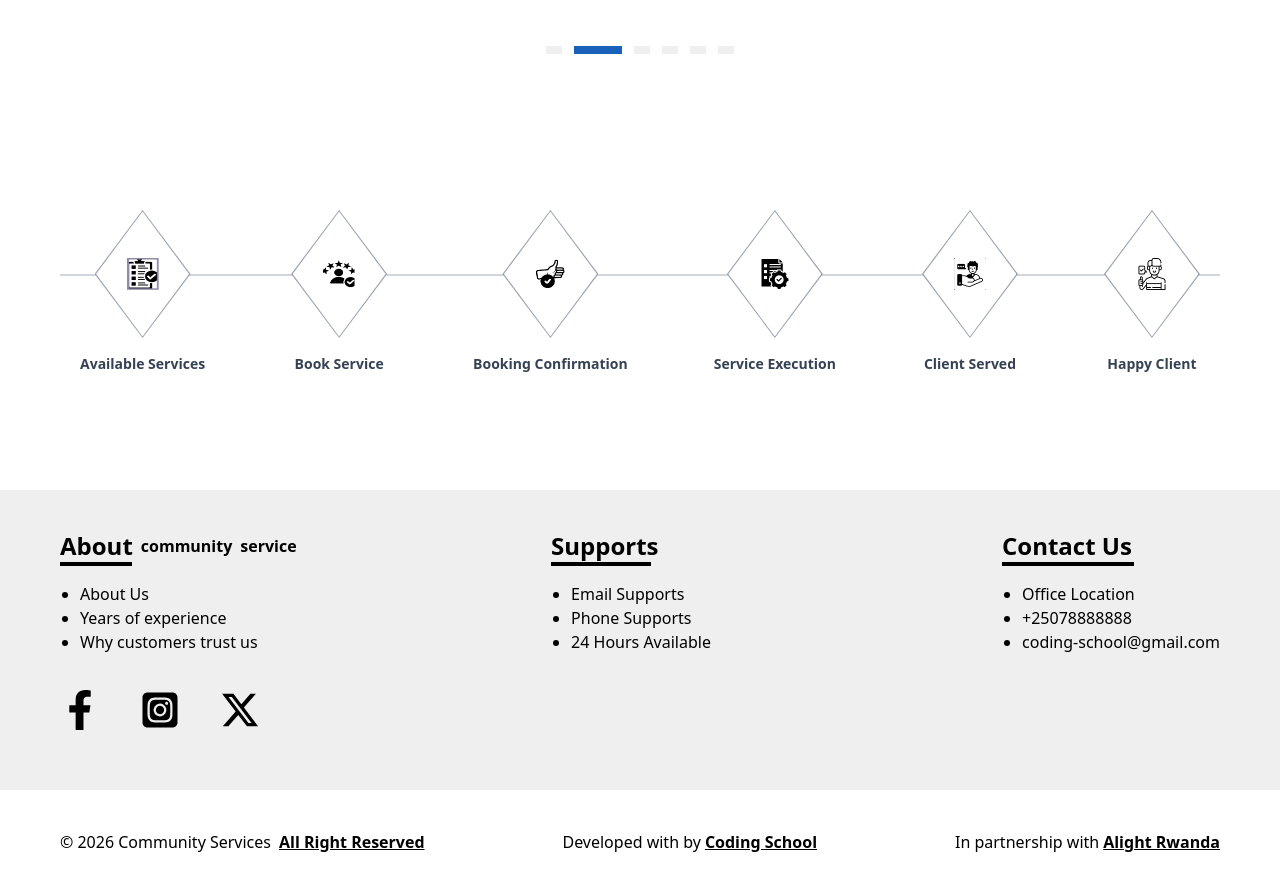
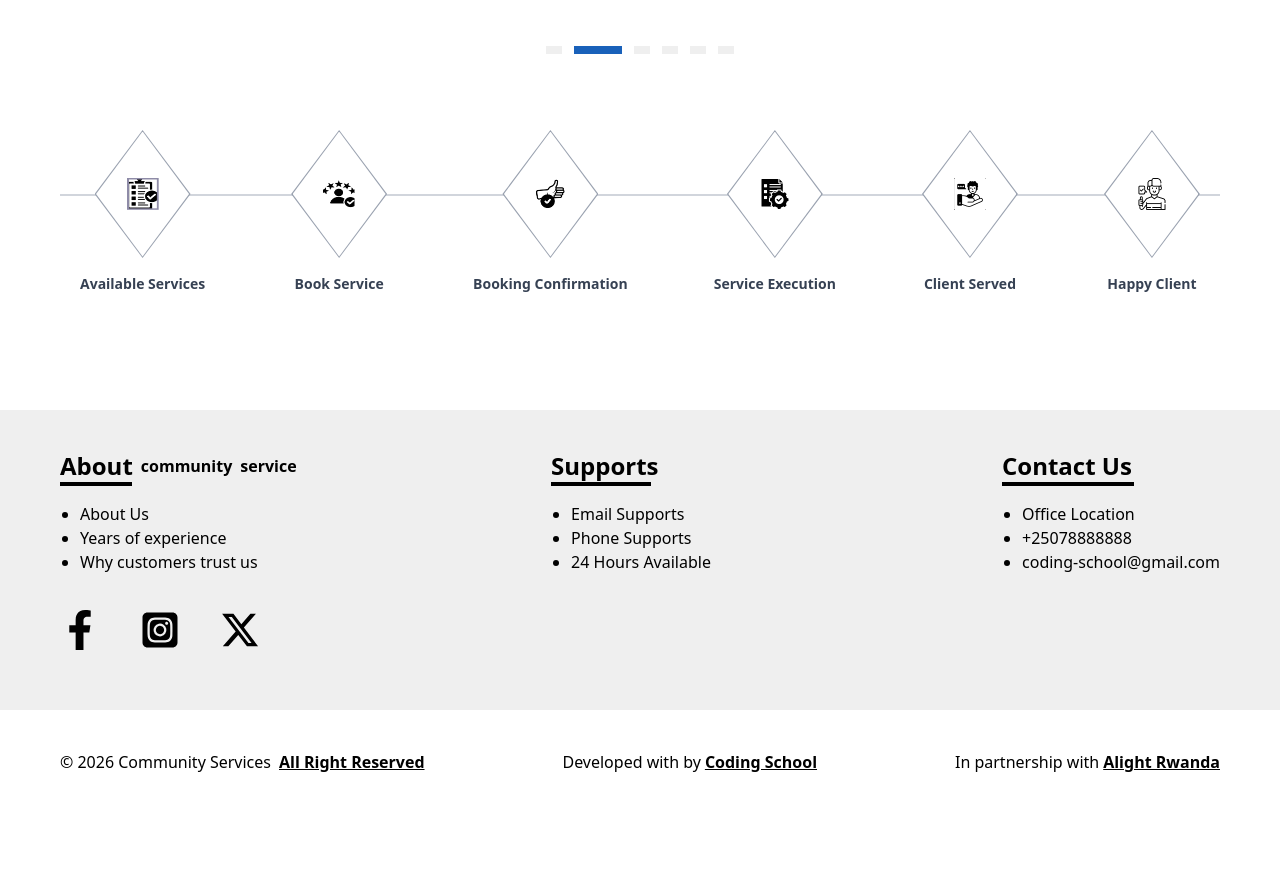
Before and after one commit to Alight-Rw/Community-Services, a React (Vite) app: page / in a window 1280 px wide. Shown: the part 1674-2564 px from the top of the page. After the commit the page ends 2488 px from the top, so only its background shows below. Built offline with nearby package versions, Linux system fonts and the light colour scheme.

Commit message:
reduce content space

```diff
--- a/src/Components/Client/Home/ServicesProcess.jsx
+++ b/src/Components/Client/Home/ServicesProcess.jsx
@@ -12,7 +12,7 @@ const ServicesProcess = () => {
   const lozengePath = "polygon(50% 0%, 100% 50%, 50% 100%, 0% 50%)";
 
   return (
-    <div className="w-full  mb-15 sm:mb-20 px-7.5 md:px-15 p-9">
+    <div className="w-full  mb-15  -mt-40 sm:mb-20 md:-mt-40 t-px-7.5 md:px-15 md:-mt-20 lg:-mt-20 p-9">
       <div className="">
         <div className="relative w-full">
           <div className="absolute top-4 sm:top-14 md:top-16 left-0 right-0 h-[1.5px] bg-gray-300 z-0"></div>
```
